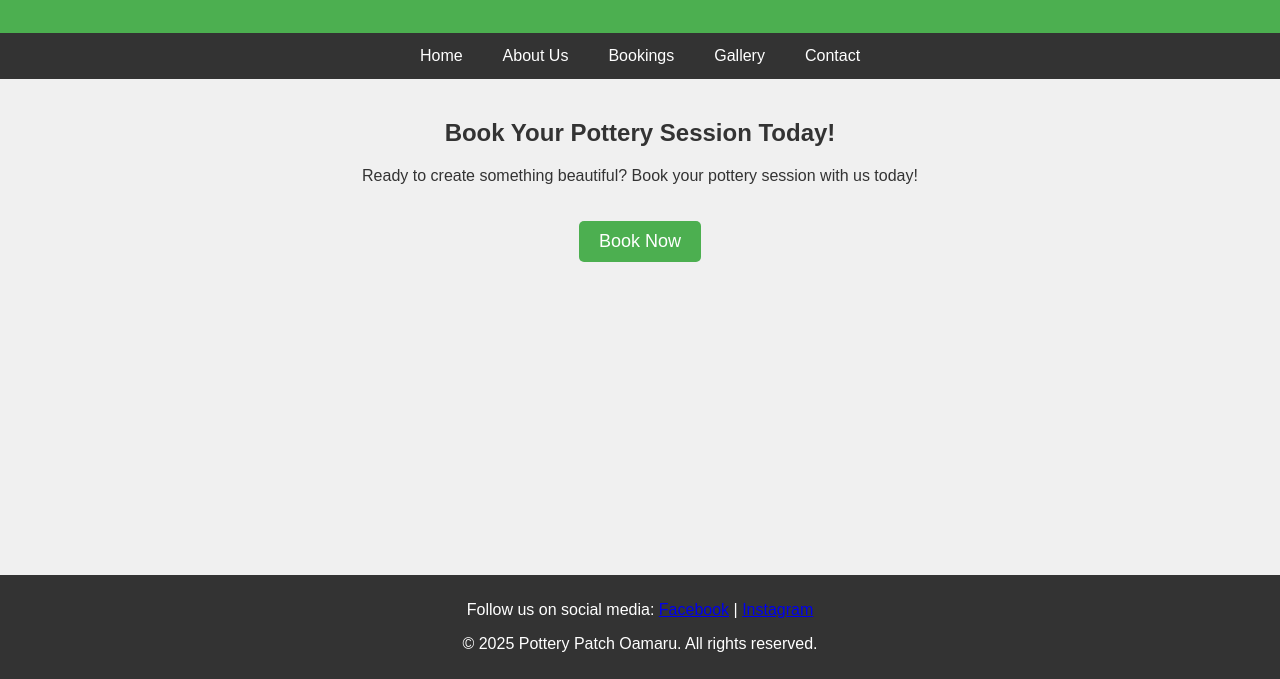
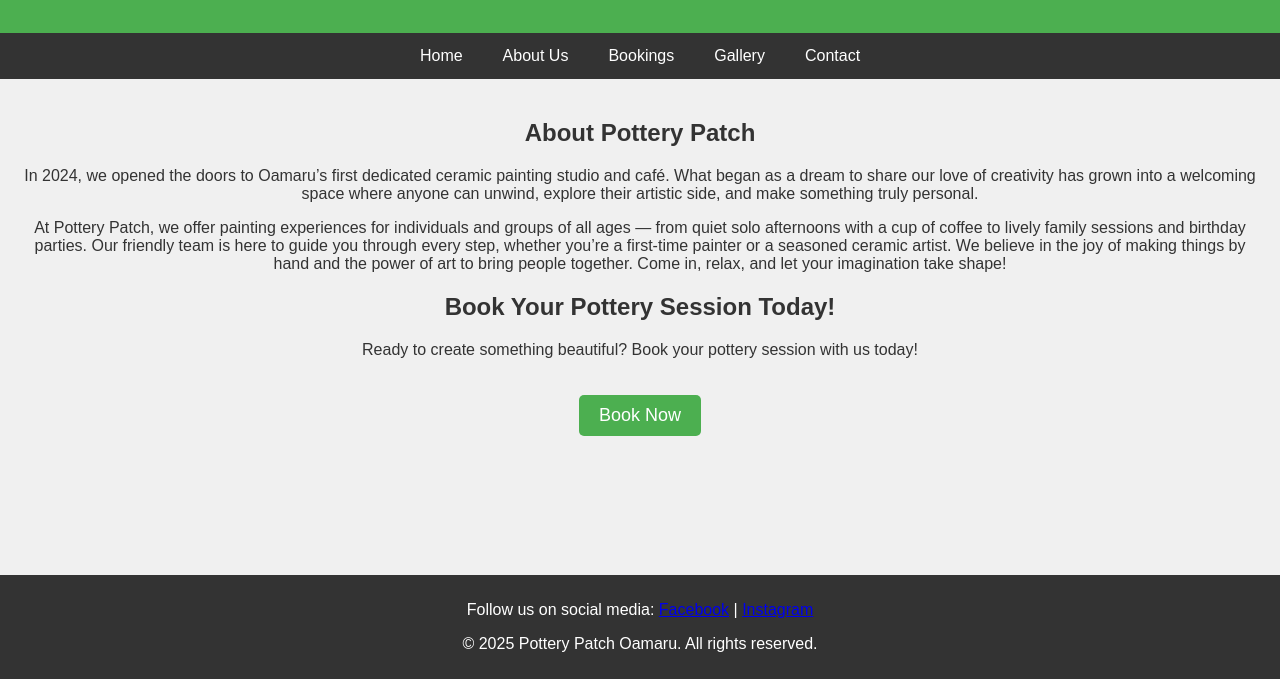
Before and after one commit to Potterypatch/Potterypatch, a website: page index.html in a window 1280 px wide. Shown: the part 121-800 px from the top of the page. Drawn offline with Linux system fonts and the light colour scheme.

Commit message:
Update index.html

```diff
--- a/index.html
+++ b/index.html
@@ -13,13 +13,18 @@
     </header>
 <nav>
     <a href="#">Home</a>
-        <a href="#">About Us</a>
+    <a href="#about">About Us</a>
     <a href="#">Bookings</a>
     <a href="#">Gallery</a>
     <a href="#">Contact</a>
 </nav>
     <main>
         <section class="hero">
+            <section id="about">
+    <h2>About Pottery Patch</h2>
+    <p>In 2024, we opened the doors to Oamaru’s first dedicated ceramic painting studio and café. What began as a dream to share our love of creativity has grown into a welcoming space where anyone can unwind, explore their artistic side, and make something truly personal.</p>
+    <p>At Pottery Patch, we offer painting experiences for individuals and groups of all ages — from quiet solo afternoons with a cup of coffee to lively family sessions and birthday parties. Our friendly team is here to guide you through every step, whether you’re a first‑time painter or a seasoned ceramic artist. We believe in the joy of making things by hand and the power of art to bring people together. Come in, relax, and let your imagination take shape!</p>
+</section>
             <h2>Book Your Pottery Session Today!</h2>
             <p>Ready to create something beautiful? Book your pottery session with us today!</p>
             <a href="#" class="cta-button">Book Now</a>
```
Lines whose indentation alone changed are shown as unchanged.
